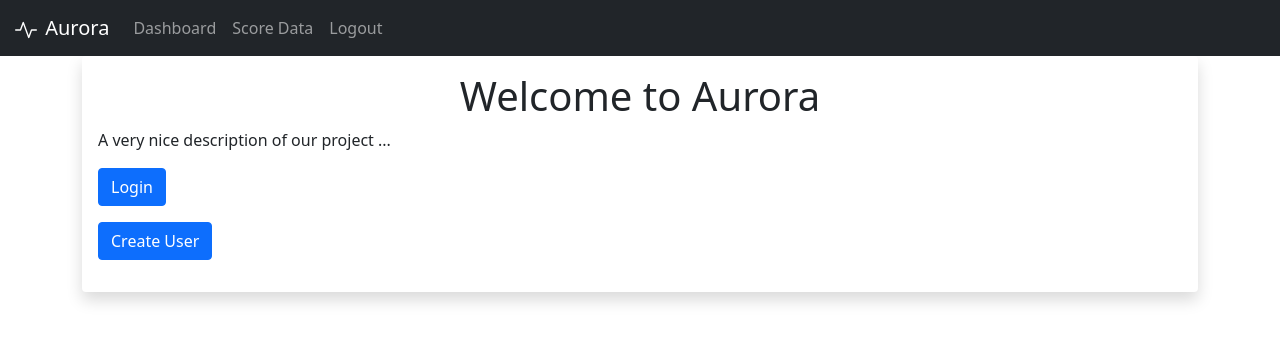
After one commit to smithandrewk/aurora, a Flask app: template templates/index.jinja in a window 1280 px wide. The commit adds this page. Shown: the top 342 px of the page. Run offline with Flask 2, Linux system fonts and the light colour scheme; the template is opened without the code that fills it, so the values that code supplies are empty; some libraries are stand-ins or nearby versions.

Commit message:
index page

```diff
--- a/app.py
+++ b/app.py
@@ -87,7 +87,7 @@ def logout():
 
 @app.route('/')
 def index():
-    return redirect(url_for('login'))
+    return render_template('index.jinja')
 
 @app.route('/dashboard')
 @login_required
--- a/templates/inc/navbar.jinja
+++ b/templates/inc/navbar.jinja
@@ -1,6 +1,6 @@
 <nav class="navbar navbar-expand-lg navbar-dark bg-dark">
     <div class="container-fluid">
-        <a class="navbar-brand" href="{{ url_for('dashboard') }}">
+        <a class="navbar-brand" href="{{ url_for('index') }}">
             <!-- <img src= alt="" wdith="20" height="24" class="d-inline-block align-text-top"> -->
             <svg xmlns="http://www.w3.org/2000/svg" width="28" height="22" fill="currentColor" class="bi bi-activity" viewBox="0 0 16 16">
                 <path fill-rule="evenodd" d="M6 2a.5.5 0 0 1 .47.33L10 12.036l1.53-4.208A.5.5 0 0 1 12 7.5h3.5a.5.5 0 0 1 0 1h-3.15l-1.88 5.17a.5.5 0 0 1-.94 0L6 3.964 4.47 8.171A.5.5 0 0 1 4 8.5H.5a.5.5 0 0 1 0-1h3.15l1.88-5.17A.5.5 0 0 1 6 2Z"/>
--- /dev/null
+++ b/templates/index.jinja
@@ -0,0 +1,16 @@
+{% extends 'base.jinja' %}
+
+{% block body %}
+    <div class="shadow p-3 mb-5 bg-white rounded">
+        <h1 class="text-center">Welcome to Aurora</h1>
+        <p>A very nice description of our project ...</p>
+        <a href="{{ url_for('login') }}">
+            <p class='btn btn-primary'>Login</p>
+        </a>
+        <br>
+        <a href="{{ url_for('add_user') }}">
+            <p class='btn btn-primary'>Create User</p>
+        </a>
+
+    </div>
+{% endblock body %}
```
Also changed, not shown: templates/dashboard.jinja (+6 -3 lines).
